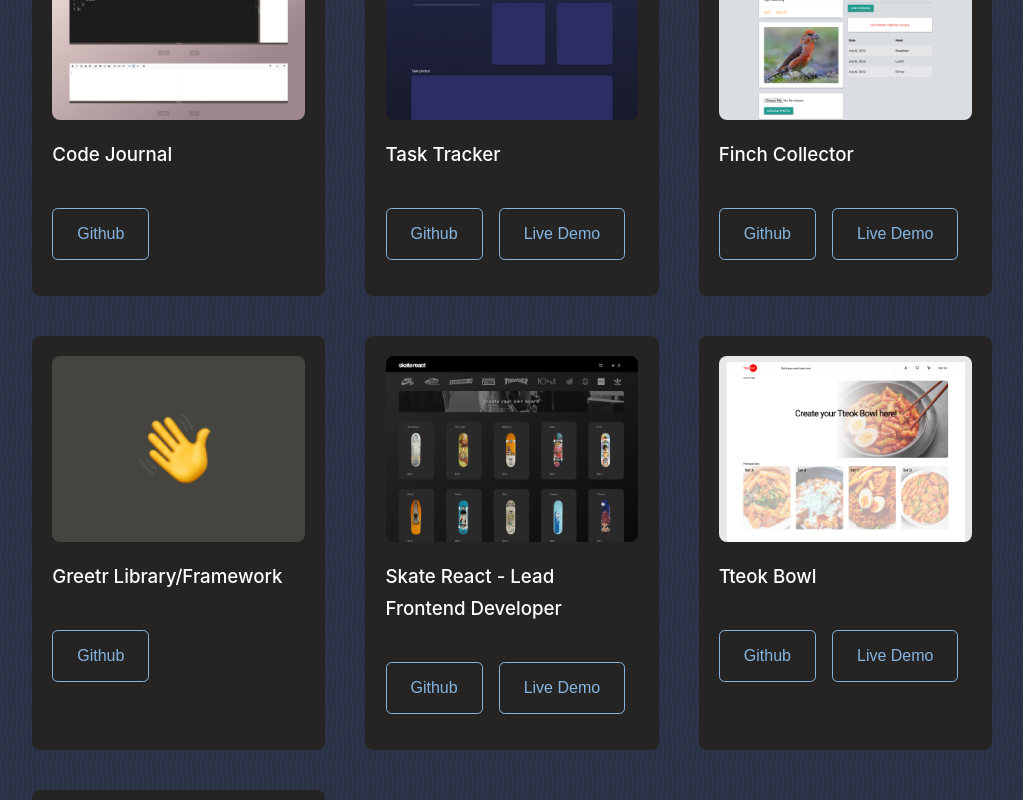
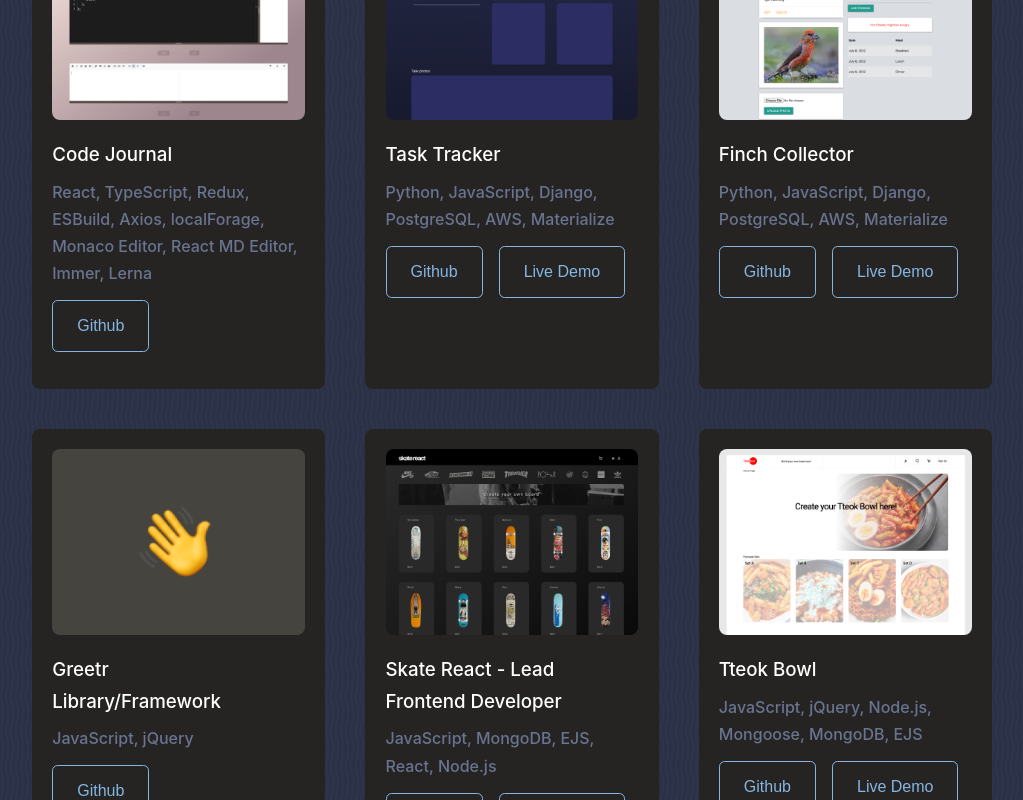
Before and after one commit to PeterSYoo/portfolio-v2, a React (Create React App) app: page / in a window 1280 px wide. Shown: the part 2980-3780 px from the top of the page, without its empty margins (128-1151 px from the left). Built offline with nearby package versions, Linux system fonts and the light colour scheme; the HTML template or start-up script is replaced by a standard one; a web font is replaced by a local one.

Commit message:
wip: adds tech descriptions to portfolio card

```diff
--- a/src/components/portfolio/Portfolio.js
+++ b/src/components/portfolio/Portfolio.js
@@ -50,6 +50,8 @@ const data = [
   {
     id: 1,
     image: CODEJOURNAL,
+    description:
+      'React, TypeScript, Redux, ESBuild, Axios, localForage, Monaco Editor, React MD Editor, Immer, Lerna',
     title: 'Code Journal',
     github: 'https://github.com/PeterSYoo/code-journal',
     demo: '',
@@ -57,6 +59,7 @@ const data = [
   {
     id: 2,
     image: TASKTRACKER,
+    description: 'Python, JavaScript, Django, PostgreSQL, AWS, Materialize',
     title: 'Task Tracker',
     github: 'https://github.com/PeterSYoo/task_tracker',
     demo: 'https://task-tracker-peter.herokuapp.com/',
@@ -64,6 +67,7 @@ const data = [
   {
     id: 3,
     image: FINCHCOLLECTOR,
+    description: 'Python, JavaScript, Django, PostgreSQL, AWS, Materialize',
     title: 'Finch Collector',
     github: 'https://github.com/PeterSYoo/finch_collector',
     demo: 'https://finch-collector-py.herokuapp.com/',
@@ -71,6 +75,7 @@ const data = [
   {
     id: 4,
     image: GREETR,
+    description: 'JavaScript, jQuery',
     title: 'Greetr Library/Framework',
     github: 'https://github.com/PeterSYoo/greetr-framework',
     demo: '',
@@ -78,6 +83,7 @@ const data = [
   {
     id: 5,
     image: SKATEREACT,
+    description: 'JavaScript, MongoDB, EJS, React, Node.js',
     title: 'Skate React - Lead Frontend Developer',
     github: 'https://github.com/abacqu/skate-shop-frontend',
     demo: 'https://skate-react.netlify.app/',
@@ -85,6 +91,7 @@ const data = [
   {
     id: 6,
     image: TTEOKBOWL,
+    description: 'JavaScript, jQuery, Node.js, Mongoose, MongoDB, EJS',
     title: 'Tteok Bowl',
     github: 'https://github.com/PeterSYoo/tteokBowl',
     demo: 'https://warm-brook-32210.herokuapp.com/',
@@ -92,6 +99,7 @@ const data = [
   {
     id: 7,
     image: RANDOMLIT,
+    description: 'JavaScript, jQuery, ajax, Google Books API',
     title: 'Random Lit',
     github: 'https://github.com/PeterSYoo/randomBookGenreGenerator',
     demo: 'https://randomlit.netlify.app/',
@@ -105,7 +113,7 @@ const Portfolio = () => {
       <h2>Portfolio</h2>
 
       <div className="container portfolio__container">
-        {data.map(({ id, image, title, github, demo }) => {
+        {data.map(({ id, image, description, title, github, demo }) => {
           return (
             <motion.article
               key={id}
@@ -123,6 +131,7 @@ const Portfolio = () => {
                 <img src={image} alt={title} />
               </motion.div>
               <motion.h3 variants={textAnimate}>{title}</motion.h3>
+              <motion.h4 variants={textAnimate}>{description}</motion.h4>
               <div className="portfolio__item-cta">
                 <a href={github} target="_blank" rel="noreferrer">
                   <motion.button
--- a/src/components/portfolio/portfolio.scss
+++ b/src/components/portfolio/portfolio.scss
@@ -31,7 +31,12 @@
 }
 
 .portfolio__item h3 {
-  margin: 1.2rem 0 2rem;
+  margin: 1.2rem 2rem 0.5rem 0;
+}
+
+.portfolio__item h4 {
+  margin: 0 0 0.5rem 0;
+  color: #6a7490;
 }
 
 .portfolio__item-cta {
```
